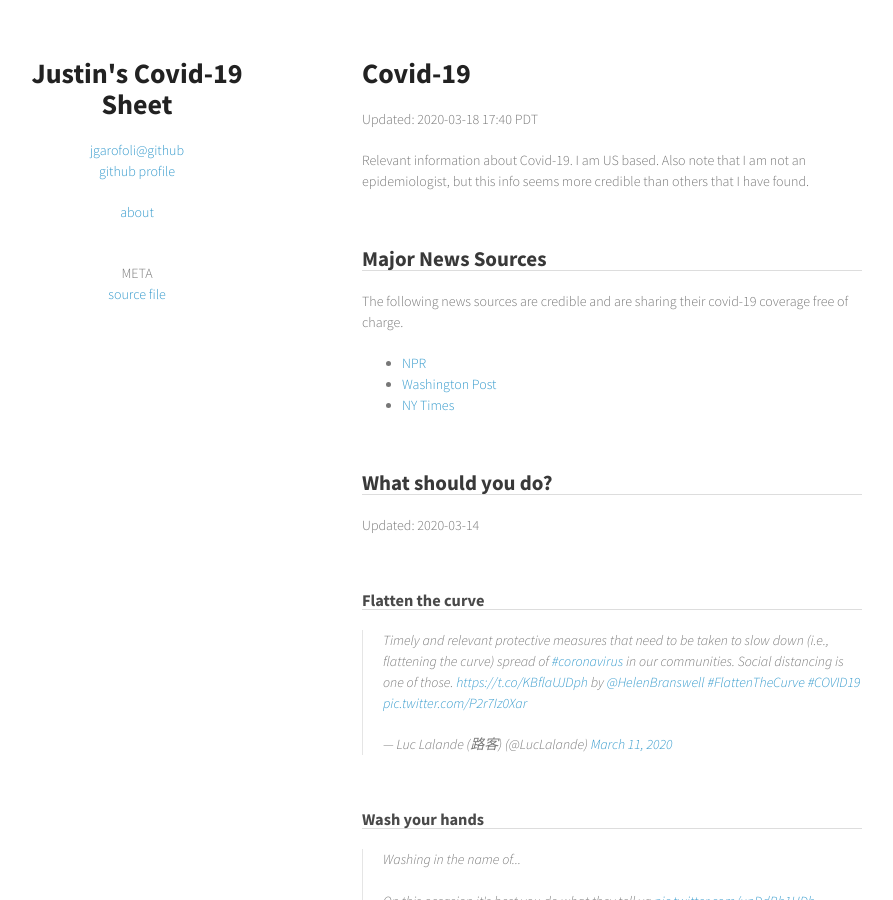
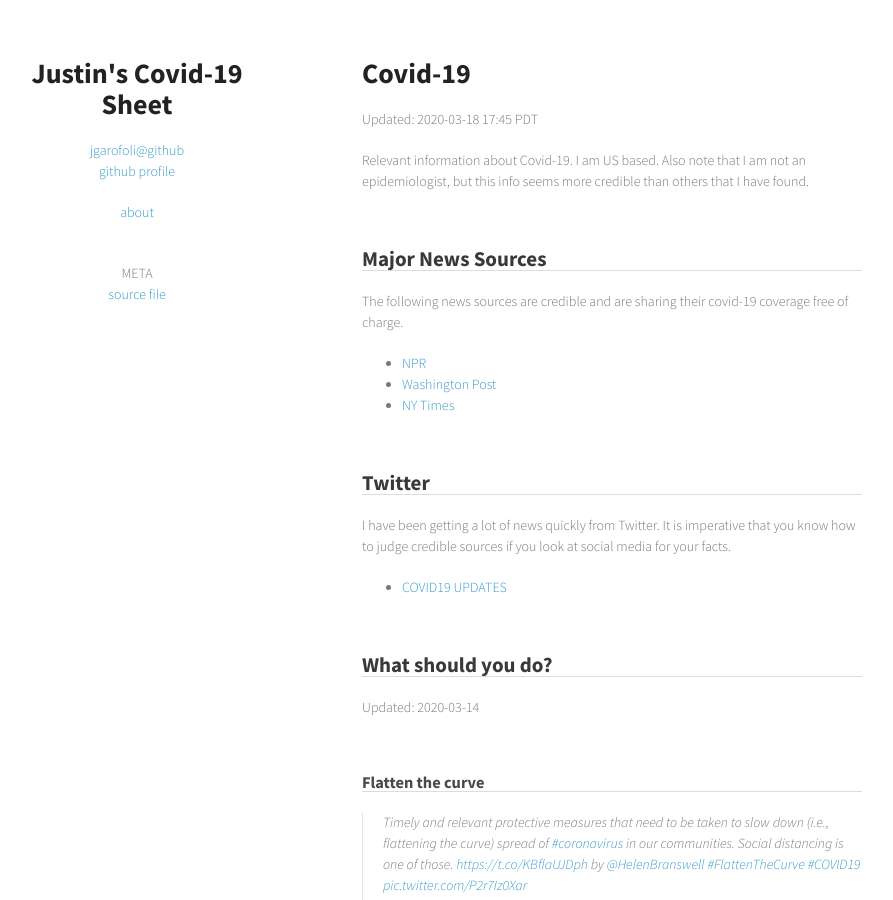
Before and after one commit to jgarofoli/jgarofoli.github.io, a Jekyll site: the page built from covid19/index.md, in a window 1280 px wide and 900 px high. Shown: the whole window, without its empty margins (208-1101 px from the left). Built offline with Jekyll 4.4.1, drawn with Linux system fonts in a browser that asks for light colours; comment, search, counter and statistics services are not loaded; some of the changed text lies outside the part shown.

Commit message:
Added twitter list

```diff
--- a/covid19/index.md
+++ b/covid19/index.md
@@ -1,9 +1,10 @@
 ---
 title: Covid-19
 layout: covid
-reviseddate: 2020-03-18 17:40 PDT
+reviseddate: 2020-03-18 17:45 PDT
 changelog: |
   2020-03-18:
+  - Added twitter list section.
   - Updated infection chart.
 
   2020-03-16:
@@ -49,6 +50,13 @@ The following news sources are credible and are sharing their covid-19 coverage
 * [NPR](https://www.npr.org/series/812054919/the-coronavirus-crisis)
 * [Washington Post](https://www.washingtonpost.com/coronavirus/?itid=hp__%3A)
 * [NY Times](https://nyti.ms/31jGhk2)
+
+## Twitter
+
+I have been getting a lot of news quickly from Twitter. It is imperative that you
+know how to judge credible sources if you look at social media for your facts.
+
+* [COVID19 UPDATES](https://twitter.com/i/lists/1234883955142213632)
 
 ## What should you do?
 
```
